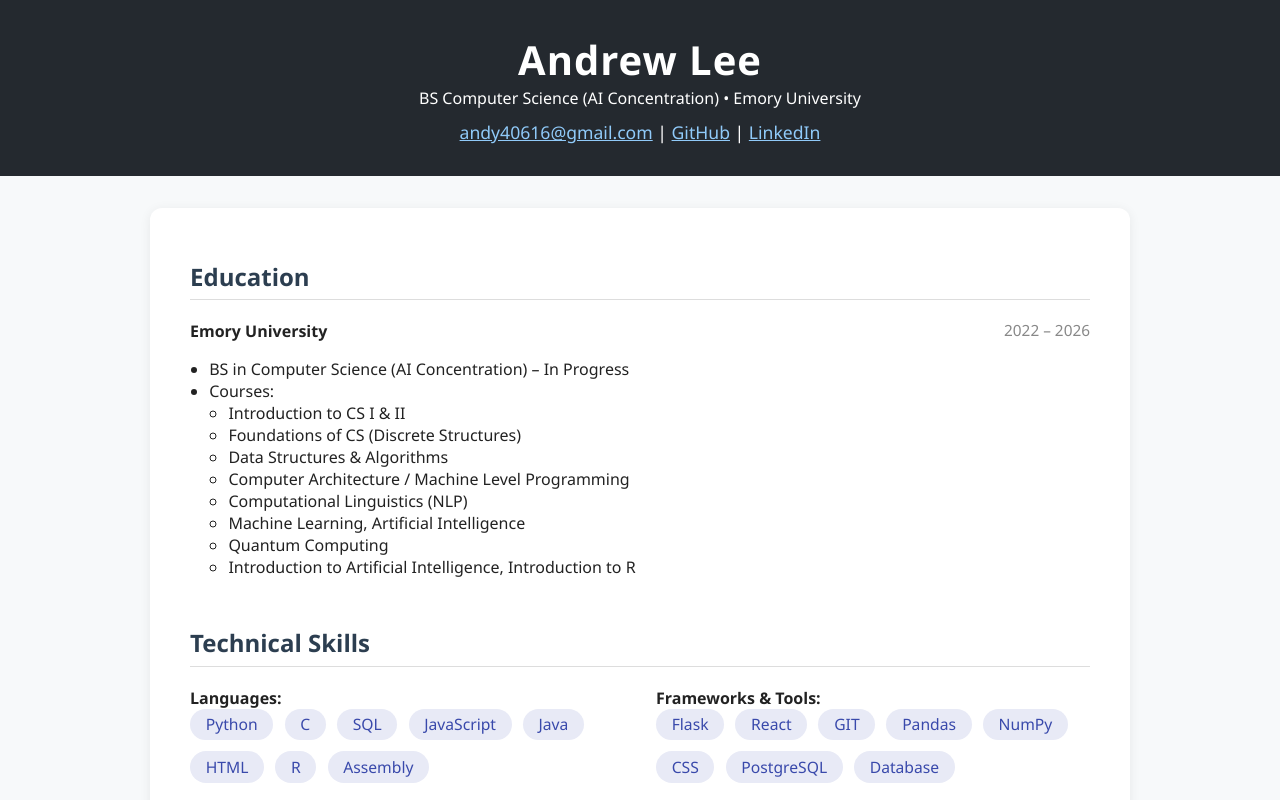
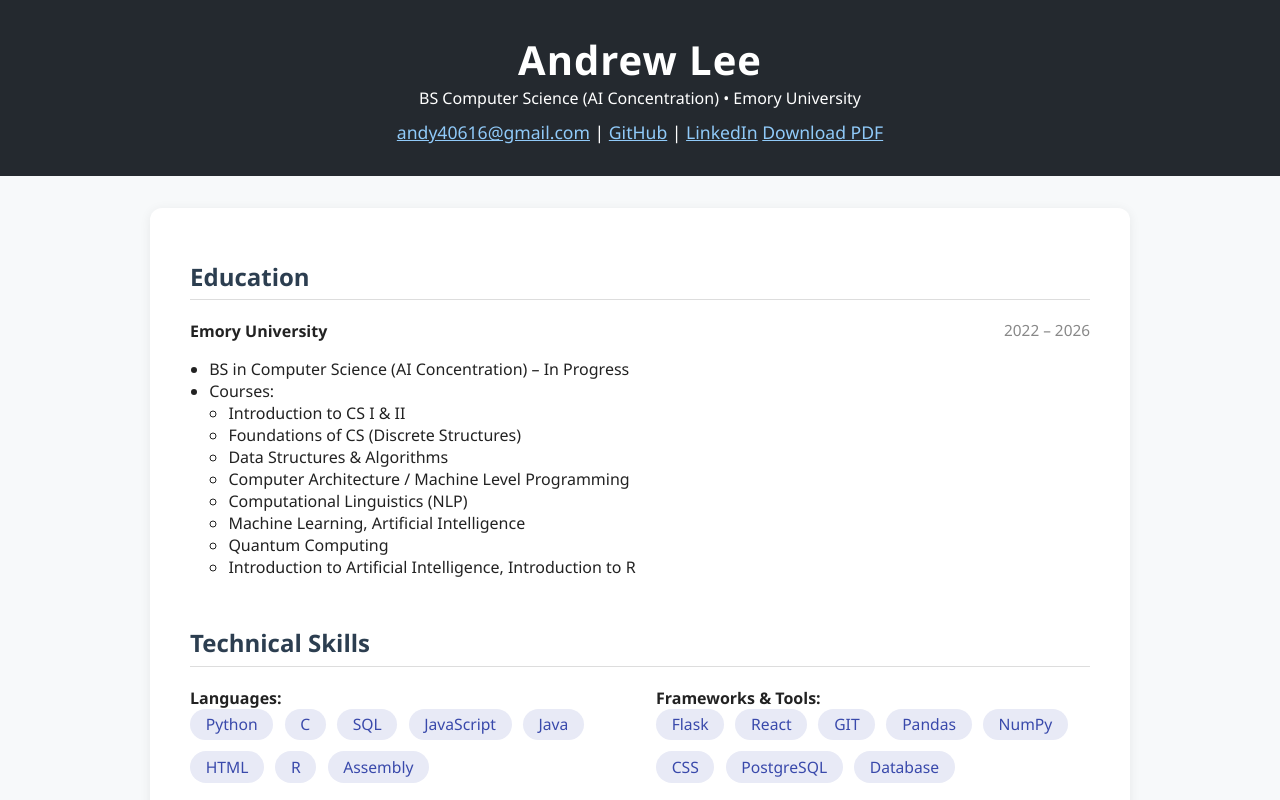
Before and after one commit to And-Y42/Portfolio, a plain HTML site: page index.html in a window 1280 px wide. Shown: the top 800 px of the page. Drawn offline with Linux system fonts and the light colour scheme.

Commit message:
Update index.html

```diff
--- a/index.html
+++ b/index.html
@@ -32,6 +32,7 @@
             <a href="mailto:andy40616@gmail.com" style="color:#90caf9;">andy40616@gmail.com</a> |
             <a href="https://github.com/And-Y42/" style="color:#90caf9;">GitHub</a> |
             <a href="https://www.linkedin.com/in/andrew-lee-411374282/" style="color:#90caf9;">LinkedIn</a>
+            <a href="Andrew_Lee_Resume.pdf" download style="color:#90caf9;">Download PDF</a>
         </div>
     </header>
     <main>
```
